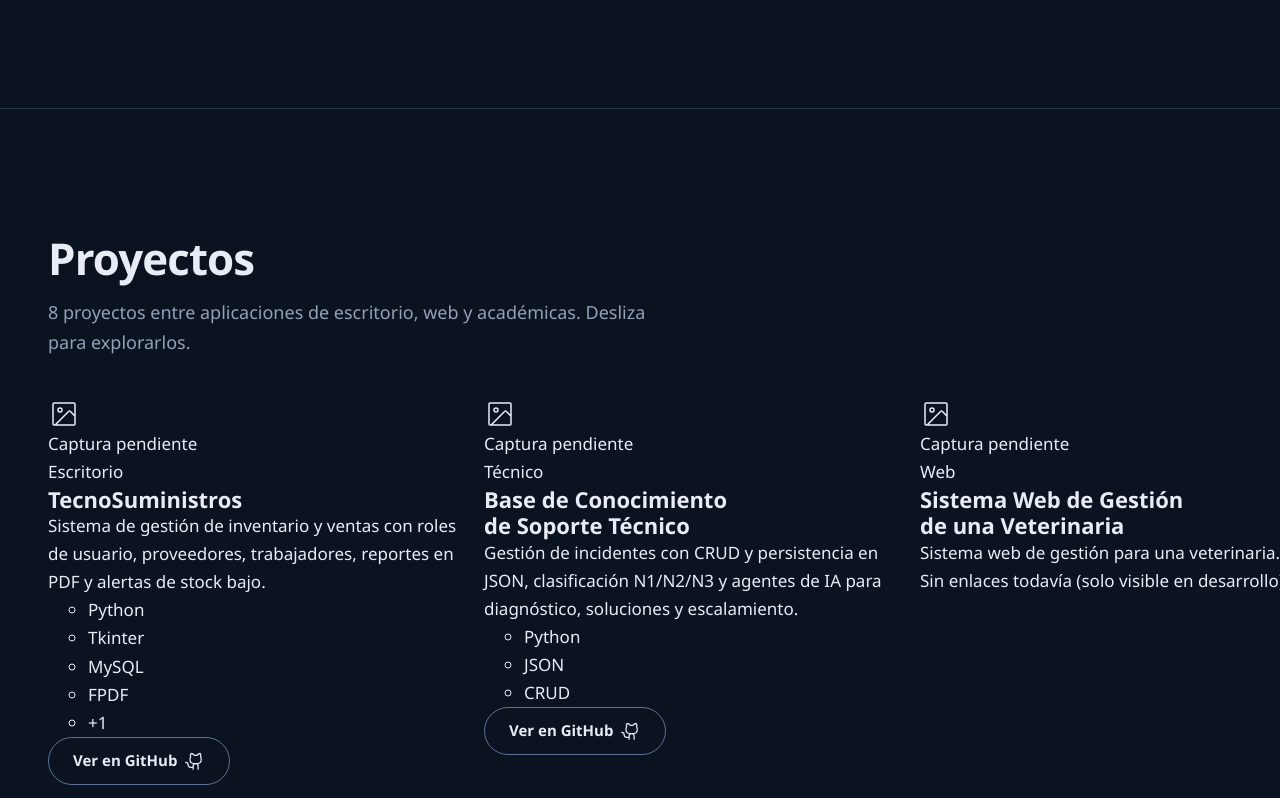
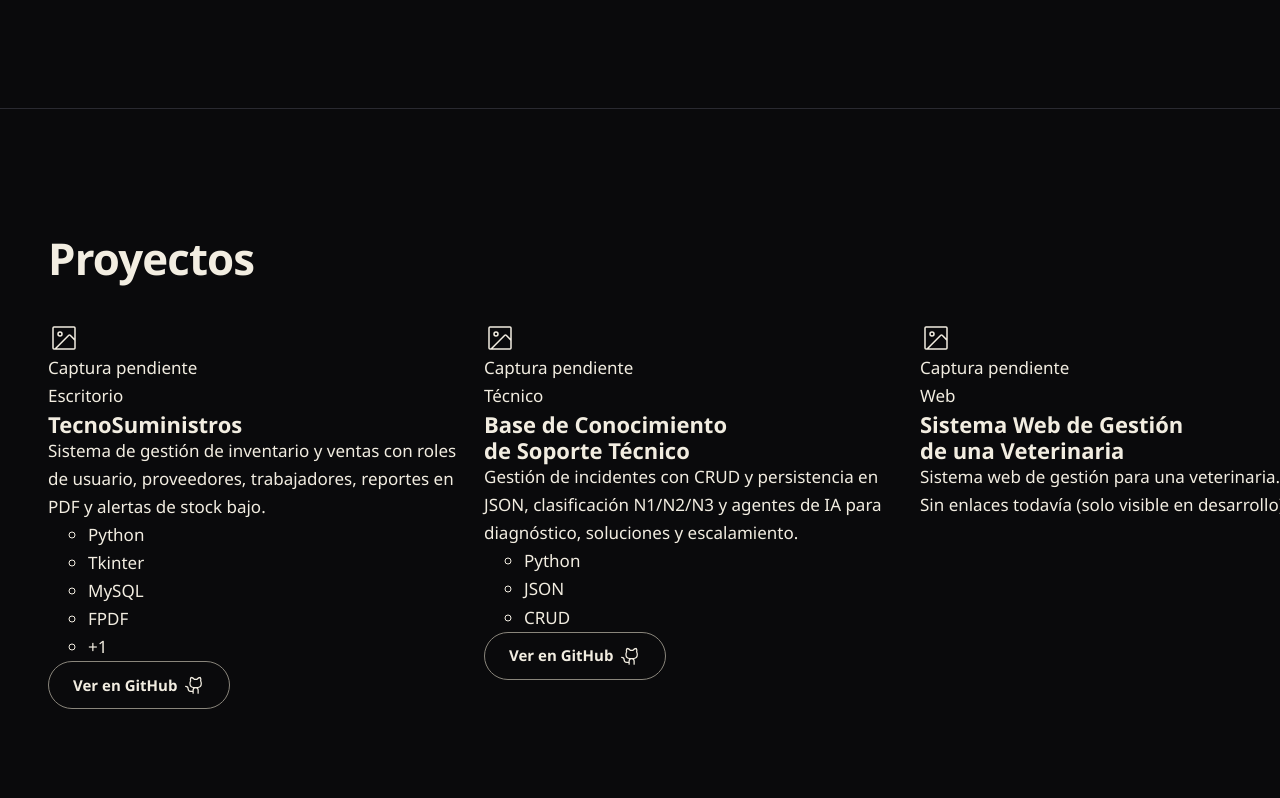
Before and after one commit to IngFonseca/portfolio-juan-fonseca, a React (Vite) app: page / in a window 1280 px wide. Shown: the part 1992-2790 px from the top of the page. Built offline with nearby package versions, Linux system fonts and the light colour scheme.

Commit message:
feat: black, navy, gold and bone palette with per-section themes

```diff
--- a/src/components/Button.module.css
+++ b/src/components/Button.module.css
@@ -20,8 +20,8 @@
 }
 
 .primary {
-  background: var(--color-accent);
-  color: var(--color-on-accent);
+  background: var(--button-bg);
+  color: var(--button-text);
 }
 
 .secondary {
@@ -32,7 +32,7 @@
 
 @media (hover: hover) {
   .primary:hover {
-    background: color-mix(in srgb, var(--color-accent) 85%, white);
+    background: color-mix(in srgb, var(--button-bg) 85%, white);
     transform: translateY(-1px);
   }
 
--- a/src/sections/Projects.jsx
+++ b/src/sections/Projects.jsx
@@ -4,13 +4,9 @@ import styles from './Projects.module.css'
 
 function Projects() {
   return (
-    <section id="proyectos" className={styles.section}>
+    <section id="proyectos" className={styles.section} data-theme="black">
       <div className="container">
         <h2>Proyectos</h2>
-        <p className={styles.intro}>
-          {projects.length} proyectos entre aplicaciones de escritorio, web y
-          académicas. Desliza para explorarlos.
-        </p>
       </div>
 
       <div
--- a/src/styles/global.css
+++ b/src/styles/global.css
@@ -104,3 +104,8 @@ body:has(dialog[open]) {
   white-space: nowrap;
   border: 0;
 }
+
+[data-theme] {
+  background: var(--color-bg);
+  color: var(--color-text);
+}
--- a/src/styles/tokens.css
+++ b/src/styles/tokens.css
@@ -1,18 +1,4 @@
 :root {
-  color-scheme: dark;
-
-  /* Color: tema oscuro (base) */
-  --color-bg: #0b1220;
-  --color-surface-1: #131c2e;
-  --color-surface-2: #1b2740;
-  --color-line: #26334d;
-  --color-control-border: #5f7396;
-  --color-text: #e8edf5;
-  --color-text-muted: #93a0b8;
-  --color-accent: #3ddc97;
-  --color-on-accent: #06150e;
-  --color-warning: #ffb454;
-
   /* Tipografía */
   --font-display: "Bricolage Grotesque Variable", "Segoe UI", system-ui, sans-serif;
   --font-body: "Geist Variable", "Segoe UI", system-ui, sans-serif;
@@ -51,16 +37,60 @@
   --duration-reveal: 320ms;
 }
 
-/* Banda clara (Formación y Certificaciones): redefine los mismos nombres */
-[data-theme="light"] {
+/* ---------- Tema NEGRO (por defecto) ---------- */
+:root,
+[data-theme='black'] {
+  color-scheme: dark;
+
+  --color-bg: #0a0a0c;
+  --color-surface-1: #141418;
+  --color-surface-2: #1d1d23;
+  --color-line: #2a2a31;
+  --color-control-border: #8a867c;
+  --color-text: #f2ede1;
+  --color-text-muted: #a9a79f;
+  --color-accent: #f6c445;
+  --color-on-accent: #0a0a0c;
+  --color-warning: #f6c445;
+
+  --button-bg: #f6c445;
+  --button-text: #0a0a0c;
+}
+
+/* ---------- Tema AZUL ---------- */
+[data-theme='navy'] {
+  color-scheme: dark;
+
+  --color-bg: #0f2a55;
+  --color-surface-1: #173866;
+  --color-surface-2: #1f4579;
+  --color-line: #2c5086;
+  --color-control-border: #8fa2c6;
+  --color-text: #f2ede1;
+  --color-text-muted: #b4bfd6;
+  --color-accent: #f6c445;
+  --color-on-accent: #0a0a0c;
+  --color-warning: #f6c445;
+
+  --button-bg: #f6c445;
+  --button-text: #0a0a0c;
+}
+
+/* ---------- Tema HUESO ---------- */
+[data-theme='bone'] {
   color-scheme: light;
 
-  --color-bg: #eef2f6;
+  --color-bg: #f2ede1;
   --color-surface-1: #ffffff;
   --color-surface-2: #ffffff;
-  --color-line: #d5dde7;
-  --color-control-border: #7c8ca6;
-  --color-text: #0b1220;
-  --color-text-muted: #4a5a73;
-  --color-accent: #0b6b44;
+  --color-line: #d9d2c0;
+  --color-control-border: #8a8576;
+  --color-text: #0a0a0c;
+  --color-text-muted: #4f4b43;
+  --color-accent: #7a5a10;
+  --color-on-accent: #f2ede1;
+  --color-warning: #7a5a10;
+
+  --button-bg: #0f2a55;
+  --button-text: #f2ede1;
 }
```
